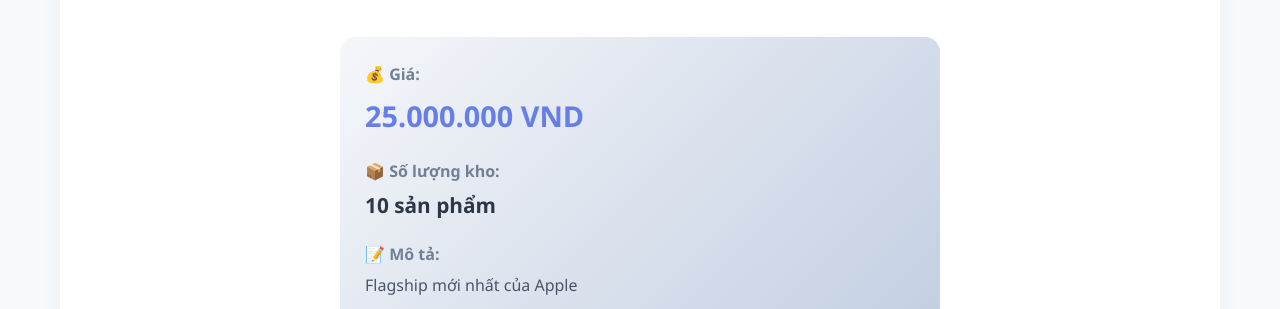
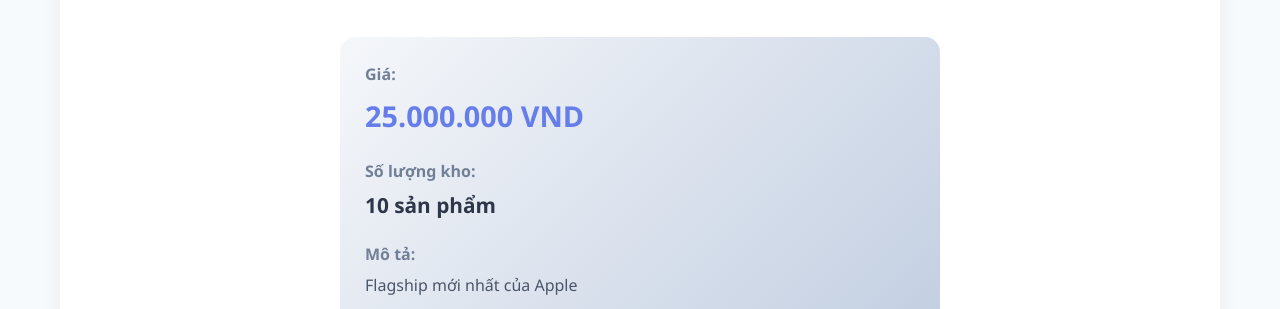
Before and after one commit to minhduc1809/TH03_B24DCCC073, a React (Vite) app: page /products/1 in a window 1280 px wide. Shown: the part 314-623 px from the top of the page. Built offline with nearby package versions, Linux system fonts and the light colour scheme; the HTML template or start-up script is replaced by a standard one.

Commit message:
Update ProductDetail.tsx

```diff
--- a/src/pages/ProductDetail.tsx
+++ b/src/pages/ProductDetail.tsx
@@ -21,7 +21,7 @@ const ProductDetail: React.FC = () => {
   return (
     <div>
       <div className="header">
-        <h1> Chi tiết sản phẩm</h1>
+        <h1>Chi tiết sản phẩm</h1>
       </div>
 
       <div className="container">
@@ -46,21 +46,21 @@ const ProductDetail: React.FC = () => {
               }}
             >
               <div style={{ marginBottom: '20px' }}>
-                <span style={{ color: '#718096', fontWeight: 600 }}>💰 Giá:</span>
+                <span style={{ color: '#718096', fontWeight: 600 }}>Giá:</span>
                 <div style={{ fontSize: '1.8em', color: '#667eea', fontWeight: 700, marginTop: '5px' }}>
                   {product.gia.toLocaleString('vi-VN')} VND
                 </div>
               </div>
 
               <div style={{ marginBottom: '20px' }}>
-                <span style={{ color: '#718096', fontWeight: 600 }}>📦 Số lượng kho:</span>
+                <span style={{ color: '#718096', fontWeight: 600 }}>Số lượng kho:</span>
                 <div style={{ fontSize: '1.3em', color: '#2d3748', fontWeight: 700, marginTop: '5px' }}>
                   {product.soLuong} sản phẩm
                 </div>
               </div>
 
               <div>
-                <span style={{ color: '#718096', fontWeight: 600 }}>📝 Mô tả:</span>
+                <span style={{ color: '#718096', fontWeight: 600 }}>Mô tả:</span>
                 <div style={{ fontSize: '1em', color: '#4a5568', marginTop: '5px', lineHeight: '1.6' }}>
                   {product.moTa}
                 </div>
```
